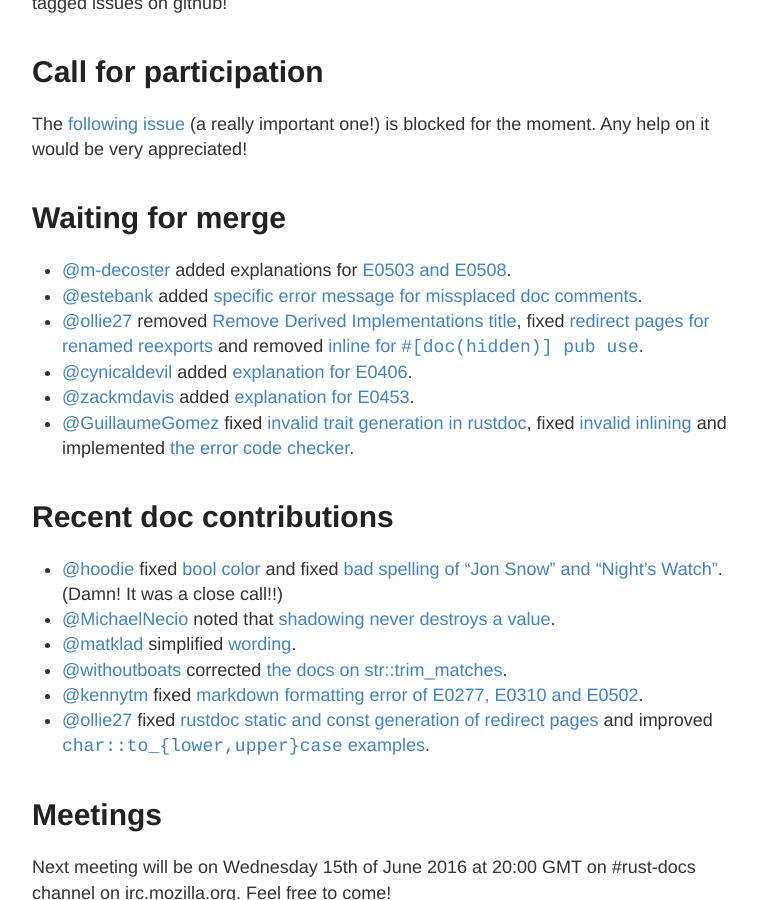
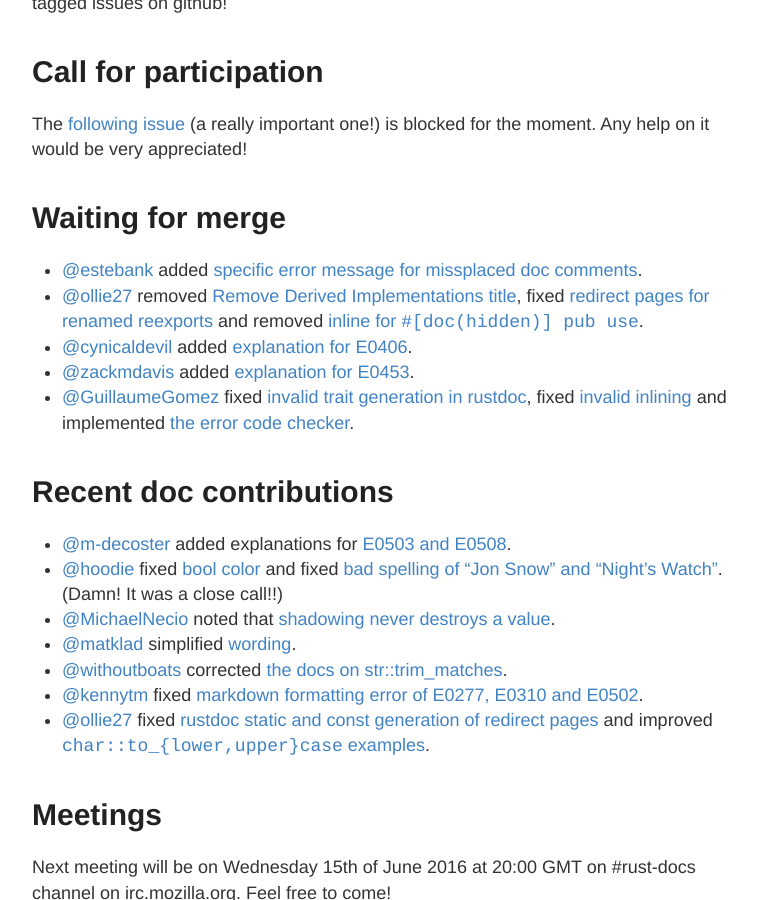
Before and after one commit to GuillaumeGomez/this-week-in-rust-docs, a Jekyll site: the page built from _posts/2016-6-13-this-week-in-rust-docs-8.md, in a window 1280 px wide and 900 px high, scrolled down 911 px. Shown: the whole window, without its empty margins (248-1005 px from the left). Built offline with Jekyll 4.4.1, drawn with Linux system fonts in a browser that asks for light colours; part of the change alters nothing that is shown.

Commit message:
Move waiting merge to merge

```diff
--- a/_posts/2016-6-13-this-week-in-rust-docs-8.md
+++ b/_posts/2016-6-13-this-week-in-rust-docs-8.md
@@ -38,7 +38,6 @@ The [following issue](https://github.com/rust-lang/rust/issues/33772) (a really
 
 # Waiting for merge
 
-* [@m-decoster](https://github.com/m-decoster) added explanations for [E0503 and E0508](https://github.com/rust-lang/rust/pull/34133).
 * [@estebank](https://github.com/estebank) added [specific error message for missplaced doc comments](https://github.com/rust-lang/rust/pull/33922).
 * [@ollie27](https://github.com/ollie27) removed [Remove Derived Implementations title](https://github.com/rust-lang/rust/pull/34105), fixed [redirect pages for renamed reexports](https://github.com/rust-lang/rust/pull/34245) and removed [inline for `#[doc(hidden)] pub use`](https://github.com/rust-lang/rust/pull/34232).
 * [@cynicaldevil](https://github.com/cynicaldevil) added [explanation for E0406](https://github.com/rust-lang/rust/pull/34230).
@@ -47,6 +46,7 @@ The [following issue](https://github.com/rust-lang/rust/issues/33772) (a really
 
 # Recent doc contributions
 
+* [@m-decoster](https://github.com/m-decoster) added explanations for [E0503 and E0508](https://github.com/rust-lang/rust/pull/34133).
 * [@hoodie](https://github.com/hoodie) fixed [bool color](https://github.com/rust-lang/rust/pull/34138) and fixed [bad spelling of "Jon Snow" and "Night's Watch"](https://github.com/rust-lang/rust/pull/34160). (Damn! It was a close call!!)
 * [@MichaelNecio](https://github.com/MichaelNecio) noted that [shadowing never destroys a value](https://github.com/rust-lang/rust/pull/34125).
 * [@matklad](https://github.com/matklad) simplified [wording](https://github.com/rust-lang/rust/pull/34145).
```
